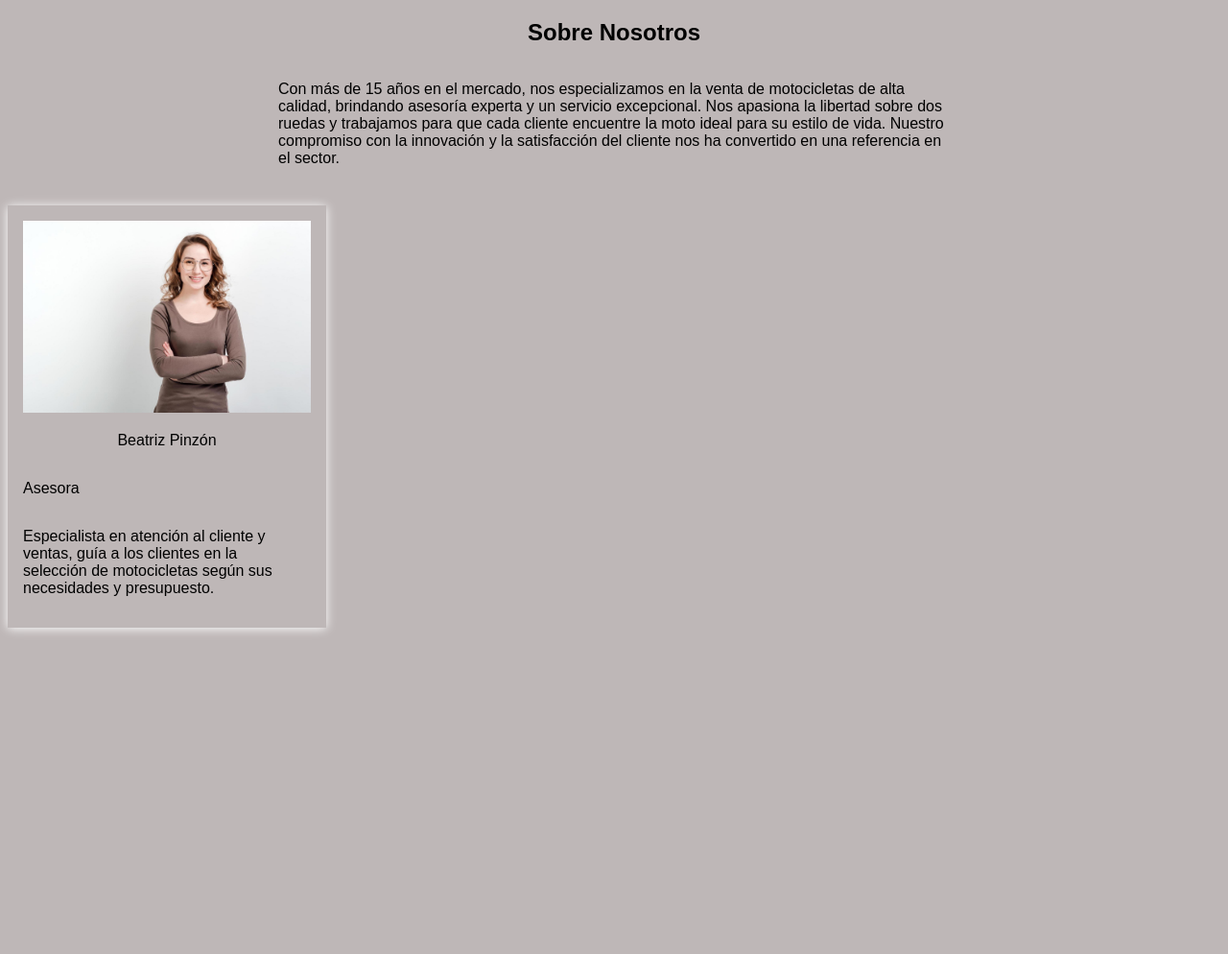
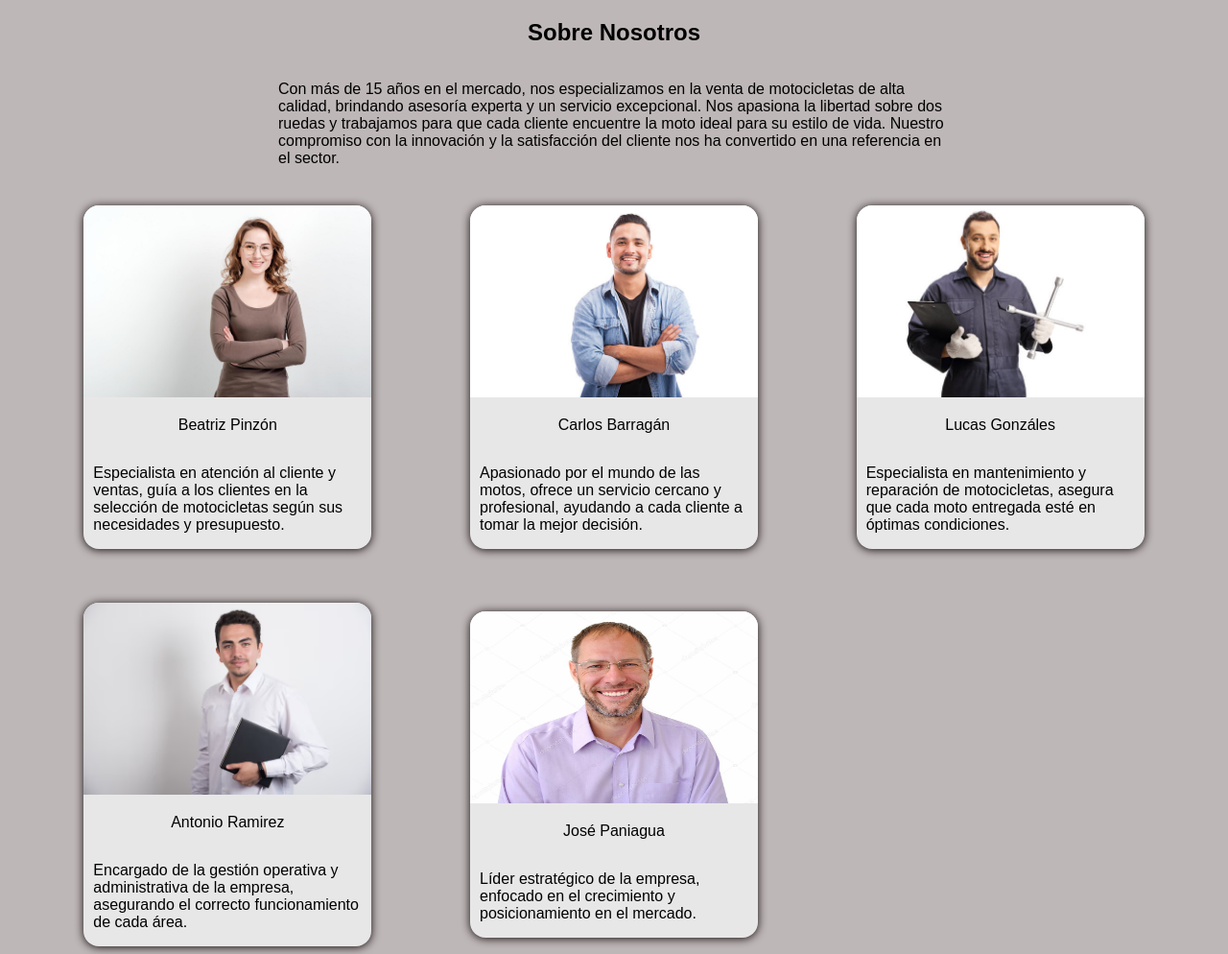
Before and after one commit to JuanGuarin12/First-Project, a plain HTML site: page Index2.html in a window 1280 px wide. Shown: the whole page at 96% size. Before the commit the page ends 800 px from the top, so only its background shows below. Drawn offline with Linux system fonts and the light colour scheme.

Commit message:
Section teamwork added

```diff
--- a/Index2.html
+++ b/Index2.html
@@ -21,22 +21,64 @@
                 satisfacción del cliente nos ha convertido en una referencia en el sector. </p>
         </div>
 
+        <div class="max-container">
             <div class="Container-TeamWork">
 
                 <Article class="TeamWork">
                     <Img src="assets/img/AboutUs/Asesora.jpg" class="Img-TeamWork">
                     <p class="name">Beatriz Pinzón</p>
                     <div class="container-text-functions">
-                    <p>Asesora</p>
-                    <p>Especialista en atención al cliente y ventas, guía a los clientes en la selección de motocicletas
+                        <p>Especialista en atención al cliente y ventas, guía a los clientes en la selección de
+                            motocicletas
                             según sus necesidades y presupuesto. </p>
                     </div>
                 </Article>
+
+                <Article class="TeamWork">
+                    <Img src="assets/img/AboutUs/Asesor2.jpg" class="Img-TeamWork">
+                    <p class="name">Carlos Barragán</p>
+                    <div class="container-text-functions">
+                        <p>Apasionado por el mundo de las motos, ofrece un servicio cercano y profesional, ayudando a
+                            cada
+                            cliente a tomar la mejor decisión. </p>
+                    </div>
+                </Article>
+
+                <Article class="TeamWork">
+                    <Img src="assets/img/AboutUs/Mecánico.jpg" class="Img-TeamWork">
+                    <p class="name">Lucas Gonzáles</p>
+                    <div class="container-text-functions">
+                        <p>Especialista en mantenimiento y reparación de motocicletas, asegura que cada moto entregada
+                            esté
+                            en óptimas condiciones. </p>
+                    </div>
+                </Article>
+
+                <Article class="TeamWork">
+                    <Img src="assets/img/AboutUs/Admin.png" class="Img-TeamWork">
+                    <p class="name">Antonio Ramirez</p>
+                    <div class="container-text-functions">
+                        <p>Encargado de la gestión operativa y administrativa de la empresa, asegurando el correcto
+                            funcionamiento de cada área. </p>
+                    </div>
+                </Article>
+
+                <Article class="TeamWork">
+                    <Img src="assets/img/AboutUs/Gerente.jpg" class="Img-TeamWork">
+                    <p class="name">José Paniagua</p>
+                    <div class="container-text-functions">
+                        <p>Líder estratégico de la empresa, enfocado en el crecimiento y posicionamiento en el mercado.
+                        </p>
+                    </div>
+                </Article>
+
+            </div>
+
         </div>
 
 
+    </section>
 
-    </section>
 </body>
 
 </html>
--- a/assets/css/style.css
+++ b/assets/css/style.css
@@ -15,12 +15,12 @@ body {
     justify-content: space-between;
 }
 
-.img-product{
+.img-product {
     border-radius: 12px;
     width: 300px;
 }
 
-.Container-Products{
+.Container-Products {
     display: grid;
     grid-template-columns: repeat(auto-fit, minmax(320px, 1fr));
     row-gap: 2rem;
@@ -31,44 +31,77 @@ body {
     color: green;
 }
 
-.TeamWork{
+.max-container{
+    display: flex;
+    width: 100%;
+    justify-content: center;
+    justify-items: center;
+}
+
+.Container-TeamWork {
+    display: grid;
+    grid-template-columns: repeat(auto-fit, minmax(320px, 1fr));
+    column-gap: 8px;
+    row-gap: 32px;
+    max-width: 1200px;
+    width: 100%;
+    justify-content: center;
+    justify-items: center;
+    align-items: center;
+    align-content: center;
+}
+
+.TeamWork {
     width: fit-content;
     position: relative;
-    box-shadow: 0 1px 10px rgb(255, 255, 255);
-    padding: 16px;
+    box-shadow: 0 1px 10px rgb(19, 11, 11);
     margin-top: 24px;
-
+    background: #e8e7e7;
+    border-radius: 16px;
+    overflow: hidden;
+    transition: 300ms;
+    cursor: pointer;
 }
 
-
-
-
-.Img-TeamWork{
-    width: 300px;
+.TeamWork:hover {
+    transform: scale(1.1);
 }
 
-.container-text-functions{
+.Img-TeamWork {
+    width: 300px;
+    max-height: 200px;
+}
+
+.container-text-functions {
     display: flex;
-    flex-direction: column;
+    width: 100%;
+    justify-content: center;
+    justify-items: center;
+    align-content: center;
+    align-items: center;
+}
+
+.container-text-functions p {
+    display: flex;
     width: 280px;
 }
 
-.name{
+.name {
     text-align: center;
     width: 100%;
 }
 
-.title-about{
+.title-about {
     text-align: center;
     width: 100%;
 }
 
-.txt-about{
+.txt-about {
     width: 700px;
 
 }
 
-.container-txt-about{
+.container-txt-about {
     width: 100%;
     display: flex;
     justify-content: center;
```
Also changed, not shown: 1 other file. Lines whose indentation alone changed are shown as unchanged.
